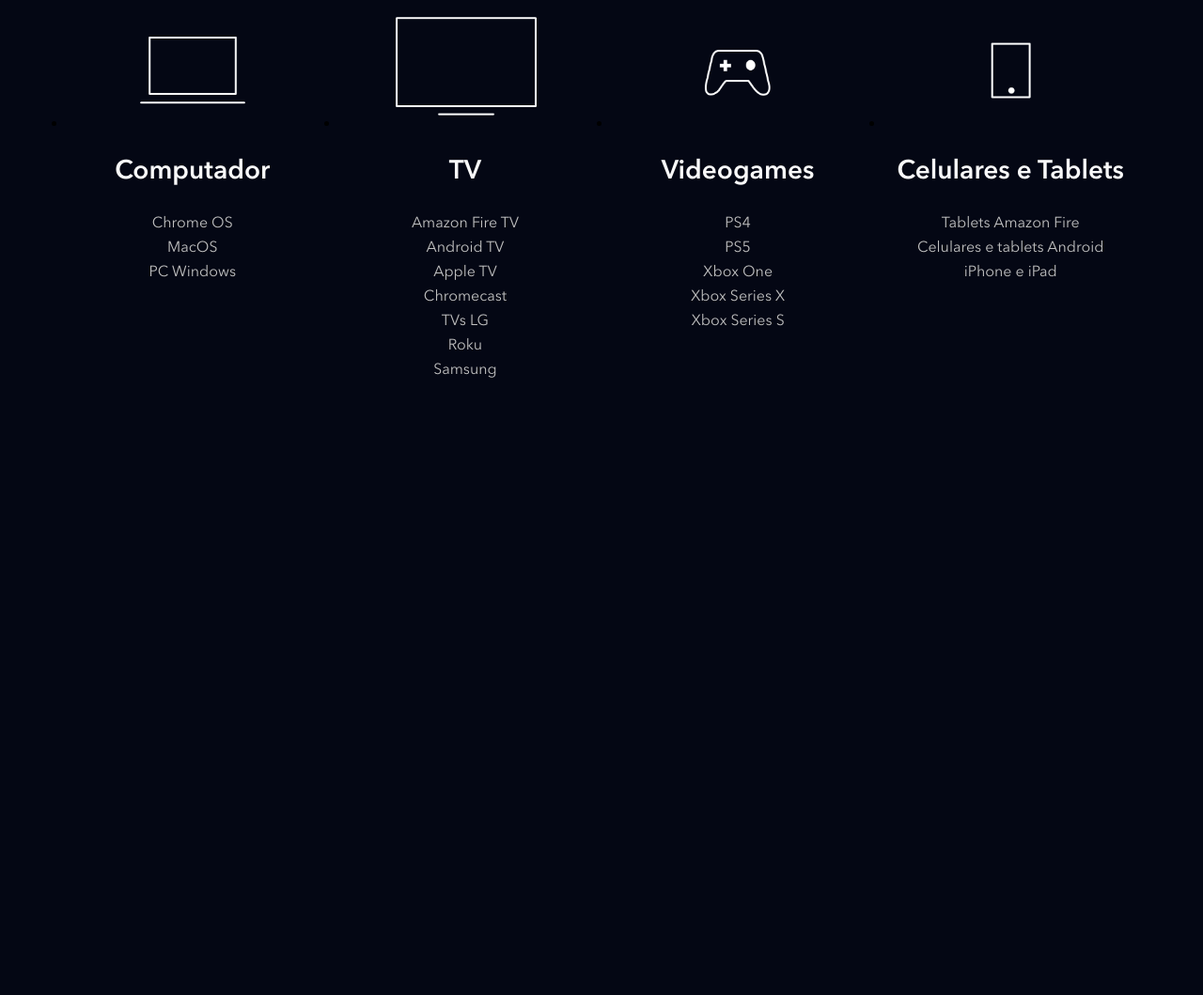
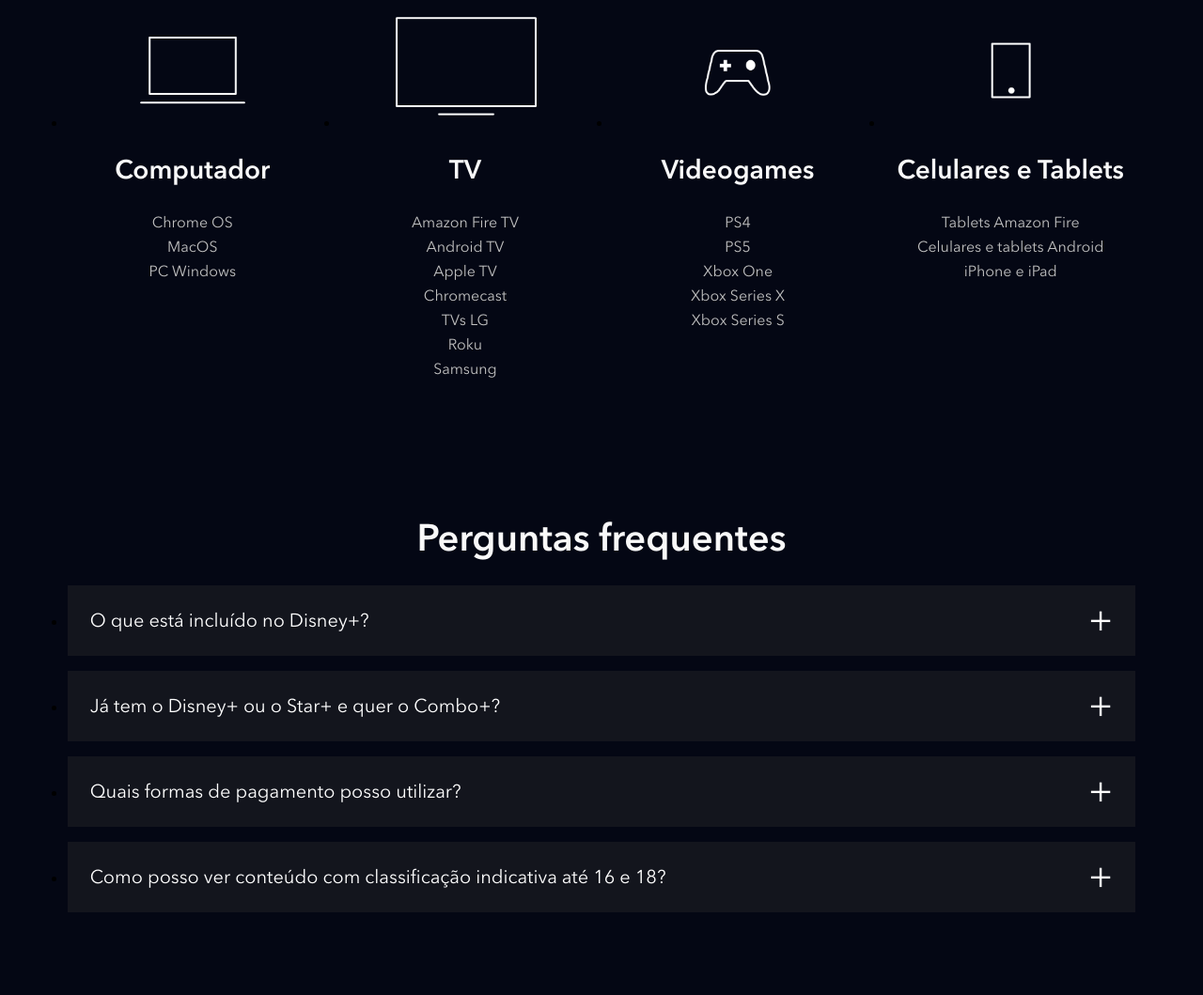
Before and after one commit to EduardoTeixeiraS/clone_disneyplus, a website: page index.html in a window 1280 px wide. Shown: the part 3913-4972 px from the top of the page at 94% size. Before the commit the page ends 4390 px from the top, so only its background shows below. Drawn offline with nearby package versions, Linux system fonts and the light colour scheme; files that its build step writes are made by us from their sources; files whose address does not match are found by name.

Commit message:
Adição da seção FAQ junto com algumas funcionalidades do JavaScript

```diff
--- a/index.html
+++ b/index.html
@@ -211,6 +211,90 @@
             </li>
         </ul>
     </section>
+    <section class="faq">
+        <h2 class="title">Perguntas frequentes</h2>
+        <ul class="faq__questions">
+            <li class="faq__questions__item">
+                <div class="faq__questions__item__question" data-faq-question>
+                    O que está incluído no Disney+?
+                </div>
+                <div class="faq__questions__item__answer text--big">
+                    <p>O Disney+ oferece:</p>
+                    <ul>
+                        <li>
+                            Experiência de entretenimento exclusiva.
+                        </li>
+                        <li>
+                            As melhores histórias da Disney, Pixar, Marvel, Star Wars e National Geographic, tudo em um só lugar.
+                        </li>
+                        <li>
+                            Groupwatch: assista junto com amigos ou familiares, mesmo separados.
+                        </li>
+                        <li>
+                            Downloads ilimitados em até 10 dispositivos compatíveis.
+                        </li>
+                        <li>
+                            Mais de 300 títulos em 4K UHD e HDR.
+                        </li>
+                        <li>
+                            A possibilidade de assistir em até 4 dispositivos compatíveis simultaneamente sem custo adicional.
+                        </li>
+                        <li>
+                            IMAX Enhanced: disponível para alguns títulos da Marvel em dispositivos compatíveis com o Disney+.
+                        </li>
+                    </ul>
+                </div>
+            </li>
+            <li class="faq__questions__item">
+                <div class="faq__questions__item__question" data-faq-question="">
+                    Já tem o Disney+ ou o Star+ e quer o Combo+?
+                </div>
+                <div class="faq__questions__item__answer text--big">
+                    <p>Ao assinar o Combo+:</p>
+                    <ul>
+                        <li>
+                            O valor da sua assinatura existente (anual ou mensal) será descontado do preço do Combo+.
+                        </li>
+                        <li>
+                            Se você assina o plano mensal, o valor que você paga mensalmente será descontado do preço do Combo+.
+                        </li>
+                        <li>
+                            Se você assina o plano anual, dividiremos o valor que você já pagou em 12 vezes e descontaremos esse valor do preço do Combo+ mensalmente.
+                        </li>
+                        <li>
+                            Você vai receber um e-mail com os valores detalhados assim que finalizar o pagamento.
+                        </li>
+                        <li>
+                            Lembre-se: você pode cancelar a assinatura quando quiser.
+                        </li>
+                    </ul>
+                    <p>
+                        No momento, apenas a assinatura mensal do Combo+ está disponível.
+                    </p>
+                </div>
+            </li>
+            <li class="faq__questions__item">
+                <div class="faq__questions__item__question" data-faq-question="">
+                    Quais formas de pagamento posso utilizar?
+                </div>
+                <div class="faq__questions__item__answer text--big">
+                    <p>
+                        Você pode utilizar: cartão de débito, cartão de crédito, PayPal, Mercado Pago, e também empresas parceiras como Google Play Store, App Store da Apple; Mercado Livre e provedores locais de TV, telefonia e internet.
+                    </p>
+                </div>
+            </li>
+            <li class="faq__questions__item">
+                <div class="faq__questions__item__question" data-faq-question="">
+                    Como posso ver conteúdo com classificação indicativa até 16 e 18?
+                </div>
+                <div class="faq__questions__item__answer text--big">
+                    <p>
+                        Para poder acessar o catálogo completo que inclui conteúdo com classificação indicativa até 16 e 18, todos os usuários do Disney+ na América Latina devem atualizar as configurações de controle parental do perfil. É possível restringir o conteúdo de cada perfil e também adicionar um PIN de bloqueio. Os usuários que preferirem manter a configuração atual vão continuar aproveitando o Disney+ com a classificação indicativa até 14, podendo alterá-la a qualquer momento em "Editar Perfis".
+                    </p>
+                </div>
+            </li>
+        </ul>
+    </section>
 
     <script src="./src/main.js"></script>
 </body>
--- a/src/main.js
+++ b/src/main.js
@@ -1,5 +1,6 @@
 document.addEventListener('DOMContentLoaded', function() {
     const buttons = document.querySelectorAll('[data-tab-button]');
+    const questions = document.querySelectorAll('[data-faq-question]');
 
     for (let i = 0; i < buttons.length; i++) {
         buttons[i].addEventListener('click', function(botao) {
@@ -11,7 +12,18 @@
             botao.target.classList.add('shows__tabs__button--is-active');
         })
     }
+
+    for (let i = 0; i < questions.length; i++) {
+        questions[i].addEventListener('click', abreOuFechaResposta)
+    }
 })
+
+function abreOuFechaResposta(elemento) {
+    const classe = 'faq__questions__item--is-open';
+    const elementoPai = elemento.target.parentNode;
+
+    elementoPai.classList.toggle(classe);
+}
 
 function removeBotaoAtivo() {
     const buttons = document.querySelectorAll('[data-tab-button]');
--- /dev/null
+++ b/src/styles/_faq.scss
@@ -0,0 +1,73 @@
+.faq {
+    padding: 5.6vw;
+
+    h2 {
+        text-align: center;
+        margin-bottom: 24px;
+    }
+
+    &__questions {
+        &__item {
+            background-color: #13151d;
+            margin-bottom: 16px;
+
+            &__question {
+                color: #fff;
+                font-size: 20px;
+                padding: 24px;
+                display: block;
+                cursor: pointer;
+                position: relative;
+
+                &::after {
+                    content: '+';
+                    position: absolute;
+                    top: 0;
+                    right: 24px;
+                    height: 100%;
+                    display: flex;
+                    align-items: center;
+                    font-size: 40px;
+                }
+            }
+
+            &__answer {
+                height: 0;
+                overflow: hidden;
+                padding: 0 24px;
+                /*margin-top: 16px;*/
+                transition: max-height, .25s ease-in-out;
+
+                & * {
+                    margin-top: 16px;
+
+                    &:first-child {
+                        margin-top: 0;
+                    }
+                }
+
+                ul {
+                    padding-left: 40px;
+
+                    li {
+                        list-style: disc;
+                        /*margin-top: 16px;*/
+                    }
+                }
+            }
+
+            &--is-open {
+
+                .faq__questions__item__question::after {
+                    content: '-';
+                }
+
+                .faq__questions__item__answer {
+                    height: auto;
+                    padding-bottom: 24px;
+                    transition: max-height, .25s ease-in-out;
+                }
+            }
+        }
+    }
+}
--- a/src/styles/main.scss
+++ b/src/styles/main.scss
@@ -3,6 +3,7 @@
 @use 'shows';
 @use 'plans';
 @use 'available-devices';
+@use 'faq';
 
 @font-face {
     font-family: Avenir;
```
